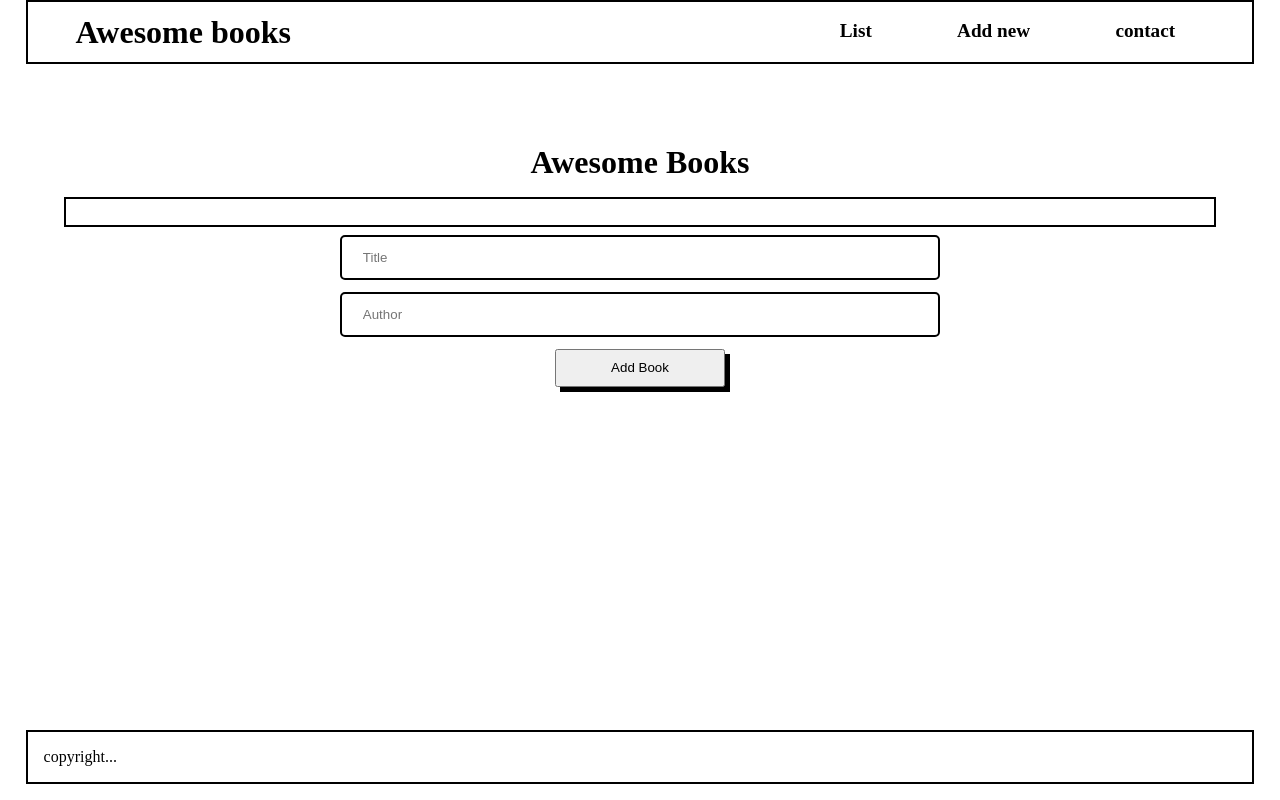
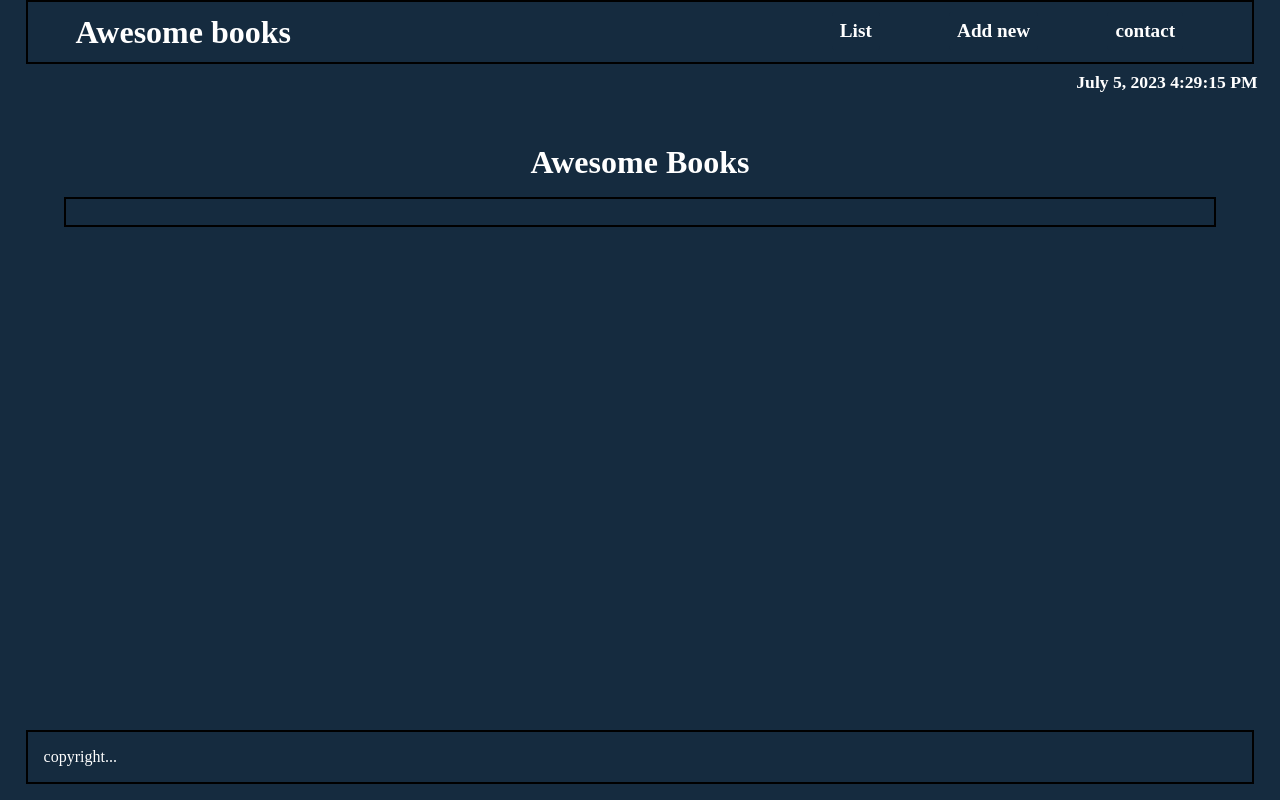
Before and after one commit to Yulianav09/Awesome-books, a website: page index.html in a window 1280 px wide. Both pictures are taken after a click on the item "List". Drawn offline with Linux system fonts and the light colour scheme.

Commit message:
added color to the site for better aesthetics

```diff
--- a/index.html
+++ b/index.html
@@ -4,7 +4,7 @@
     <meta charset="UTF-8" />
     <meta http-equiv="X-UA-Compatible" content="IE=edge" />
     <meta name="viewport" content="width=device-width, initial-scale=1.0" />
-    <title>Aweson Book</title>
+    <title>Document</title>
     <link rel="stylesheet" href="style.css" />
   </head>
   <body>
@@ -22,6 +22,7 @@
     <div class="main">
       <h2 id="list">Awesome Books</h2>
       <ul id="display-area"></ul>
+      <h2 id="add_new">Add a new book</h2>
       <form action="submit" id="input-form" class="form-border">
         <input
           type="text"
--- a/navigation.js
+++ b/navigation.js
@@ -0,0 +1,46 @@
+const datetime = document.getElementById('datetime');
+setInterval(() => {
+  const now = new Date();
+  const options = { year: 'numeric', month: 'long', day: 'numeric' };
+  const date = now.toLocaleDateString('en-US', options);
+  const time = now.toLocaleTimeString();
+  datetime.innerHTML = `${date} ${time}`;
+}, 1000);
+
+const navList = document.querySelector('#navList');
+const navAdd = document.querySelector('#navAdd');
+const navContact = document.querySelector('#navContact');
+const listHeader = document.querySelector('#list');
+const addNewHeader = document.querySelector('#add_new');
+const contactHeader = document.querySelector('#contact');
+const bookList = document.querySelector('#display-area');
+const Addbook = document.querySelector('#input-form');
+
+const contact = document.querySelector('#contact_sec');
+
+navList.addEventListener('click', () => {
+  listHeader.style.display = 'inline';
+  bookList.style.display = 'inline';
+  addNewHeader.style.display = 'none';
+  Addbook.style.display = 'none';
+  contactHeader.style.display = 'none';
+  contact.style.display = 'none';
+});
+
+navAdd.addEventListener('click', () => {
+  listHeader.style.display = 'none';
+  bookList.style.display = 'none';
+  addNewHeader.style.display = 'inline';
+  Addbook.style.display = 'flex';
+  contactHeader.style.display = 'none';
+  contact.style.display = 'none';
+});
+
+navContact.addEventListener('click', () => {
+  listHeader.style.display = 'none';
+  bookList.style.display = 'none';
+  contactHeader.style.display = 'inline';
+  contact.style.display = 'inline';
+  addNewHeader.style.display = 'none';
+  Addbook.style.display = 'none';
+});
--- a/style.css
+++ b/style.css
@@ -2,6 +2,9 @@
   padding: 0;
   margin: 0;
   box-sizing: border-box;
+  background-color: rgb(21, 43, 63);
+  border-color: white;
+  color: white;
 }
 
 .navbar {
@@ -34,14 +37,14 @@
 }
 
 .navbar_menu_item:nth-child(odd) {
-  background-color: white;
+  background-color: rgb(21, 43, 63);;
   list-style-type: none;
 }
 
 #datetime {
   height: 2rem;
   width: 20%;
-  color: black;
+  color: white;
   float: right;
   padding: 0.5rem;
   font-weight: bold;
@@ -60,7 +63,7 @@
 }
 
 form {
-  display: flex;
+  display: none;
   flex-direction: column;
   width: 100%;
   justify-content: center;
```
